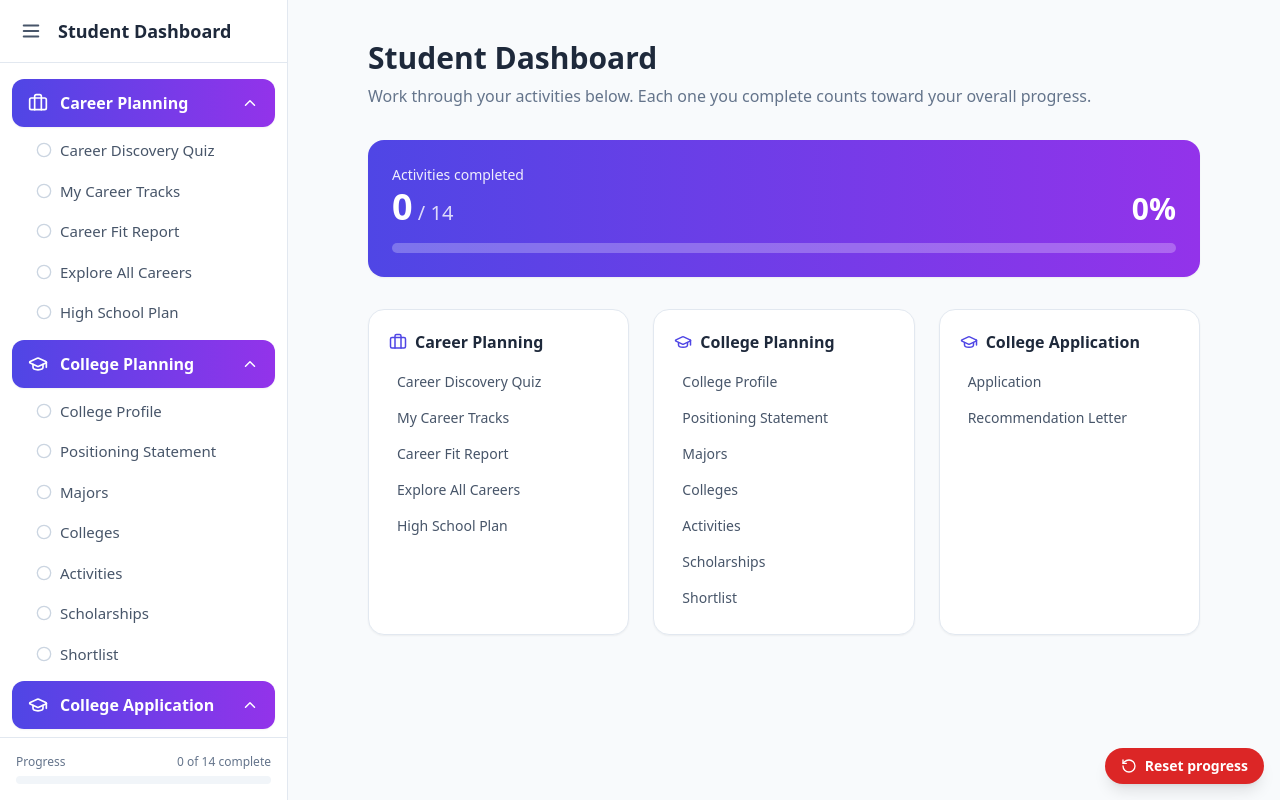
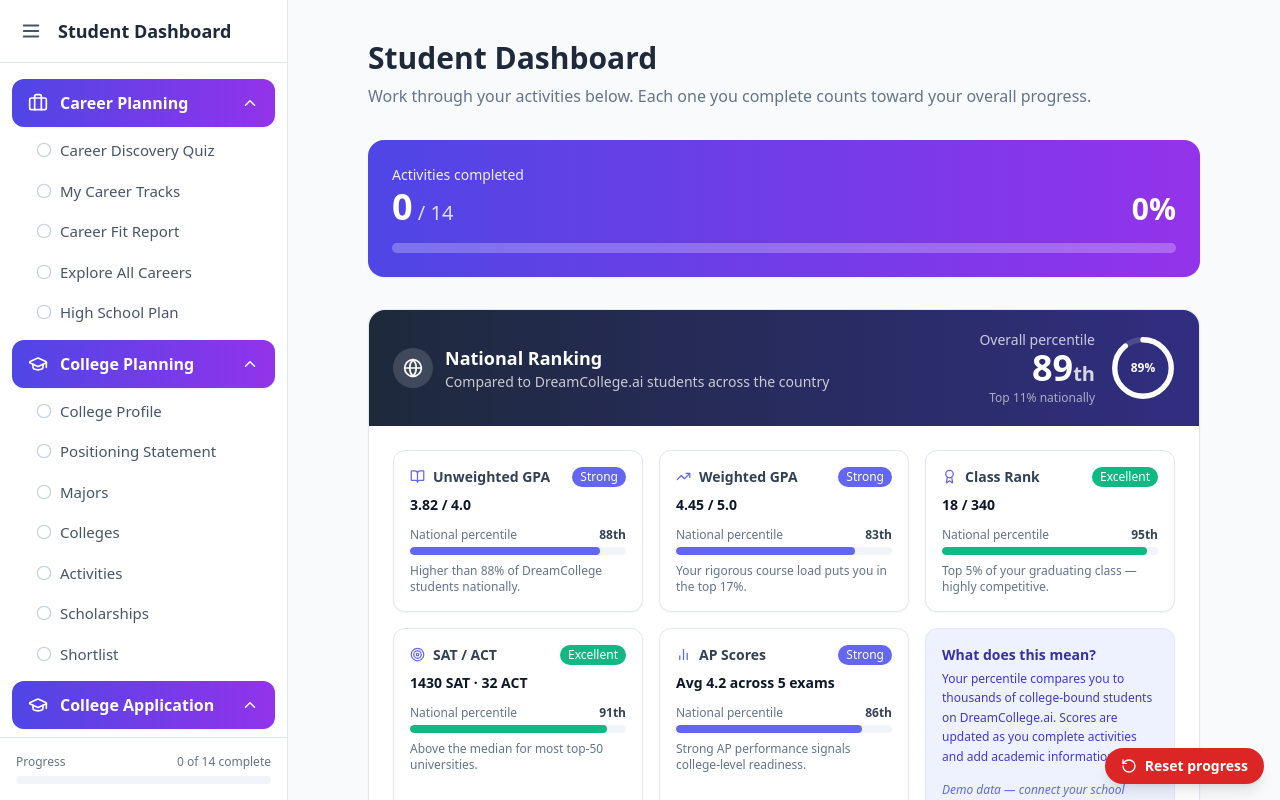
Before and after one commit to KevinCui1/DreamCollege-Team-B, a React (Vite) app: page / in a window 1280 px wide. Built offline with nearby package versions, Linux system fonts and the light colour scheme.

Commit message:
Added rankings

```diff
--- /dev/null
+++ b/src/components/NationalRanking.tsx
@@ -0,0 +1,185 @@
+import { Globe, TrendingUp, BookOpen, Award, Target, BarChart2 } from "lucide-react";
+
+type Metric = {
+  label: string;
+  value: string;
+  percentile: number;
+  insight: string;
+  icon: React.ElementType;
+};
+
+const DEMO_METRICS: Metric[] = [
+  {
+    label: "Unweighted GPA",
+    value: "3.82 / 4.0",
+    percentile: 88,
+    insight: "Higher than 88% of DreamCollege students nationally.",
+    icon: BookOpen,
+  },
+  {
+    label: "Weighted GPA",
+    value: "4.45 / 5.0",
+    percentile: 83,
+    insight: "Your rigorous course load puts you in the top 17%.",
+    icon: TrendingUp,
+  },
+  {
+    label: "Class Rank",
+    value: "18 / 340",
+    percentile: 95,
+    insight: "Top 5% of your graduating class — highly competitive.",
+    icon: Award,
+  },
+  {
+    label: "SAT / ACT",
+    value: "1430 SAT · 32 ACT",
+    percentile: 91,
+    insight: "Above the median for most top-50 universities.",
+    icon: Target,
+  },
+  {
+    label: "AP Scores",
+    value: "Avg 4.2 across 5 exams",
+    percentile: 86,
+    insight: "Strong AP performance signals college-level readiness.",
+    icon: BarChart2,
+  },
+];
+
+const OVERALL_PERCENTILE = 89;
+
+function percentileColor(p: number): string {
+  if (p >= 90) return "bg-emerald-500";
+  if (p >= 75) return "bg-indigo-500";
+  if (p >= 50) return "bg-amber-400";
+  return "bg-rose-400";
+}
+
+function percentileLabel(p: number): string {
+  if (p >= 90) return "Excellent";
+  if (p >= 75) return "Strong";
+  if (p >= 50) return "Average";
+  return "Needs Work";
+}
+
+function MetricCard({ metric }: { metric: Metric }) {
+  const Icon = metric.icon;
+  const barColor = percentileColor(metric.percentile);
+  const badge = percentileLabel(metric.percentile);
+
+  return (
+    <div className="rounded-xl border border-slate-200 bg-white p-4 shadow-sm">
+      <div className="mb-2 flex items-center justify-between">
+        <div className="flex items-center gap-2 text-sm font-semibold text-slate-700">
+          <Icon size={15} className="text-indigo-500" />
+          {metric.label}
+        </div>
+        <span
+          className={`rounded-full px-2 py-0.5 text-xs font-medium text-white ${barColor}`}
+        >
+          {badge}
+        </span>
+      </div>
+
+      <p className="mb-3 text-sm font-bold text-slate-900">{metric.value}</p>
+
+      <div className="mb-1 flex items-center justify-between text-xs text-slate-500">
+        <span>National percentile</span>
+        <span className="font-semibold text-slate-700">{metric.percentile}th</span>
+      </div>
+      <div className="h-2 w-full overflow-hidden rounded-full bg-slate-100">
+        <div
+          className={`h-full rounded-full transition-all ${barColor}`}
+          style={{ width: `${metric.percentile}%` }}
+        />
+      </div>
+
+      <p className="mt-2 text-xs text-slate-500">{metric.insight}</p>
+    </div>
+  );
+}
+
+export default function NationalRanking() {
+  return (
+    <div className="mt-8 rounded-2xl border border-slate-200 bg-white shadow-sm">
+      {/* Header */}
+      <div className="rounded-t-2xl bg-gradient-to-r from-slate-800 to-indigo-900 px-6 py-5 text-white">
+        <div className="flex flex-col gap-4 sm:flex-row sm:items-center sm:justify-between">
+          <div className="flex items-center gap-3">
+            <div className="flex h-10 w-10 items-center justify-center rounded-full bg-white/15">
+              <Globe size={20} />
+            </div>
+            <div>
+              <h2 className="text-lg font-bold">National Ranking</h2>
+              <p className="text-sm opacity-75">
+                Compared to DreamCollege.ai students across the country
+              </p>
+            </div>
+          </div>
+
+          <div className="flex items-center gap-4 sm:text-right">
+            <div>
+              <p className="text-sm opacity-75">Overall percentile</p>
+              <p className="text-4xl font-extrabold leading-none">
+                {OVERALL_PERCENTILE}
+                <span className="text-xl font-semibold opacity-80">th</span>
+              </p>
+              <p className="mt-0.5 text-xs opacity-60">
+                Top {100 - OVERALL_PERCENTILE}% nationally
+              </p>
+            </div>
+            <div className="relative h-16 w-16 flex-shrink-0">
+              <svg viewBox="0 0 36 36" className="h-16 w-16 -rotate-90">
+                <circle
+                  cx="18"
+                  cy="18"
+                  r="15.9"
+                  fill="none"
+                  stroke="rgba(255,255,255,0.15)"
+                  strokeWidth="3"
+                />
+                <circle
+                  cx="18"
+                  cy="18"
+                  r="15.9"
+                  fill="none"
+                  stroke="white"
+                  strokeWidth="3"
+                  strokeDasharray={`${OVERALL_PERCENTILE} ${100 - OVERALL_PERCENTILE}`}
+                  strokeLinecap="round"
+                />
+              </svg>
+              <span className="absolute inset-0 flex items-center justify-center rotate-0 text-xs font-bold">
+                {OVERALL_PERCENTILE}%
+              </span>
+            </div>
+          </div>
+        </div>
+      </div>
+
+      {/* Metric breakdown */}
+      <div className="grid gap-4 p-6 sm:grid-cols-2 lg:grid-cols-3">
+        {DEMO_METRICS.map((m) => (
+          <MetricCard key={m.label} metric={m} />
+        ))}
+
+        {/* Context card */}
+        <div className="flex flex-col justify-between rounded-xl border border-indigo-100 bg-indigo-50 p-4">
+          <div>
+            <p className="mb-1 text-sm font-semibold text-indigo-800">
+              What does this mean?
+            </p>
+            <p className="text-xs text-indigo-700 leading-relaxed">
+              Your percentile compares you to thousands of college-bound students
+              on DreamCollege.ai. Scores are updated as you complete activities
+              and add academic information.
+            </p>
+          </div>
+          <p className="mt-4 text-xs text-indigo-500 italic">
+            Demo data — connect your school profile to see live rankings.
+          </p>
+        </div>
+      </div>
+    </div>
+  );
+}
--- a/src/pages/DashboardHome.tsx
+++ b/src/pages/DashboardHome.tsx
@@ -3,6 +3,7 @@ import { Link } from "react-router-dom";
 import { navigation, activityPath } from "../data/navigation";
 import { useCompletion } from "../context/CompletionContext";
 import { useRank } from "../context/RankContext";
+import NationalRanking from "../components/NationalRanking";
 
 export default function DashboardHome() {
   const { completedCount, totalCount, isComplete } = useCompletion();
@@ -41,6 +42,8 @@ export default function DashboardHome() {
           />
         </div>
       </div>
+
+      <NationalRanking />
 
       <div className="mt-8 grid gap-6 sm:grid-cols-2 lg:grid-cols-3">
         {navigation.map((group) => {
```
